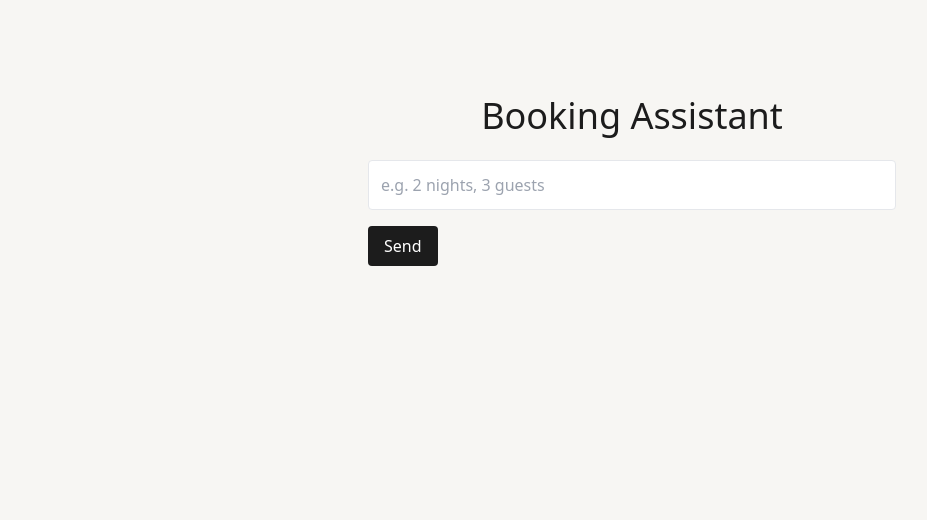
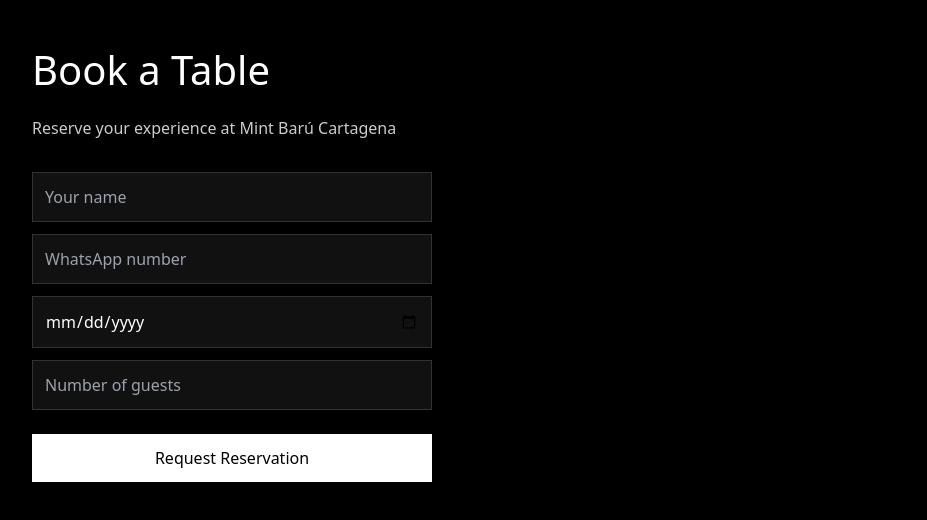
Before and after one commit to javierperez729-cmd/mintbarucartagena, a Next.js app: page /booking in a window 1280 px wide. Shown: the top 520 px of the page, without its empty margins (8-935 px from the left). Built offline with nearby package versions, Linux system fonts and the light colour scheme.

Commit message:
Add booking page form

```diff
--- a/app/booking/page.tsx
+++ b/app/booking/page.tsx
@@ -1,37 +1,57 @@
-"use client";
+export default function BookingPage() {
+  return (
+    <main style={{ background: "#000", color: "#fff", minHeight: "100vh", padding: "40px" }}>
+      <h1 style={{ fontSize: "2.5rem", marginBottom: "1rem" }}>
+        Book a Table
+      </h1>
 
-import { useState } from "react";
+      <p style={{ marginBottom: "2rem", opacity: 0.8 }}>
+        Reserve your experience at Mint Barú Cartagena
+      </p>
 
-export default function BookingPage() {
-  const [msg, setMsg] = useState("");
-  const [reply, setReply] = useState<string | null>(null);
-  const [loading, setLoading] = useState(false);
+      <form style={{ maxWidth: "400px" }}>
+        <input
+          placeholder="Your name"
+          style={inputStyle}
+        />
+        <input
+          placeholder="WhatsApp number"
+          style={inputStyle}
+        />
+        <input
+          type="date"
+          style={inputStyle}
+        />
+        <input
+          placeholder="Number of guests"
+          style={inputStyle}
+        />
 
-  async function send() {
-    setLoading(true);
-    const res = await fetch("/api/booking", {
-      method: "POST",
-      headers: { "Content-Type": "application/json" },
-      body: JSON.stringify({ userMessage: msg })
-    });
-    const data = await res.json();
-    setReply(data.reply);
-    setLoading(false);
-  }
-
-  return (
-    <div className="max-w-xl mx-auto py-24 px-6">
-      <h1 className="text-4xl mb-6 text-center">Booking Assistant</h1>
-
-      <div className="mb-4">
-        <input value={msg} onChange={(e)=>setMsg(e.target.value)} placeholder="e.g. 2 nights, 3 guests" className="w-full p-3 border rounded" />
-      </div>
-
-      <button disabled={loading} onClick={send} className="bg-[#1C1C1C] text-white px-4 py-2 rounded">
-        {loading ? "Thinking..." : "Send"}
-      </button>
-
-      {reply && <div className="mt-6 p-4 bg-white rounded shadow">{reply}</div>}
-    </div>
+        <button
+          type="submit"
+          style={{
+            padding: "12px",
+            width: "100%",
+            background: "white",
+            color: "black",
+            border: "none",
+            marginTop: "12px",
+            cursor: "pointer",
+          }}
+        >
+          Request Reservation
+        </button>
+      </form>
+    </main>
   );
 }
+
+const inputStyle = {
+  display: "block",
+  width: "100%",
+  padding: "12px",
+  marginBottom: "12px",
+  background: "#111",
+  border: "1px solid #333",
+  color: "white",
+};
```
